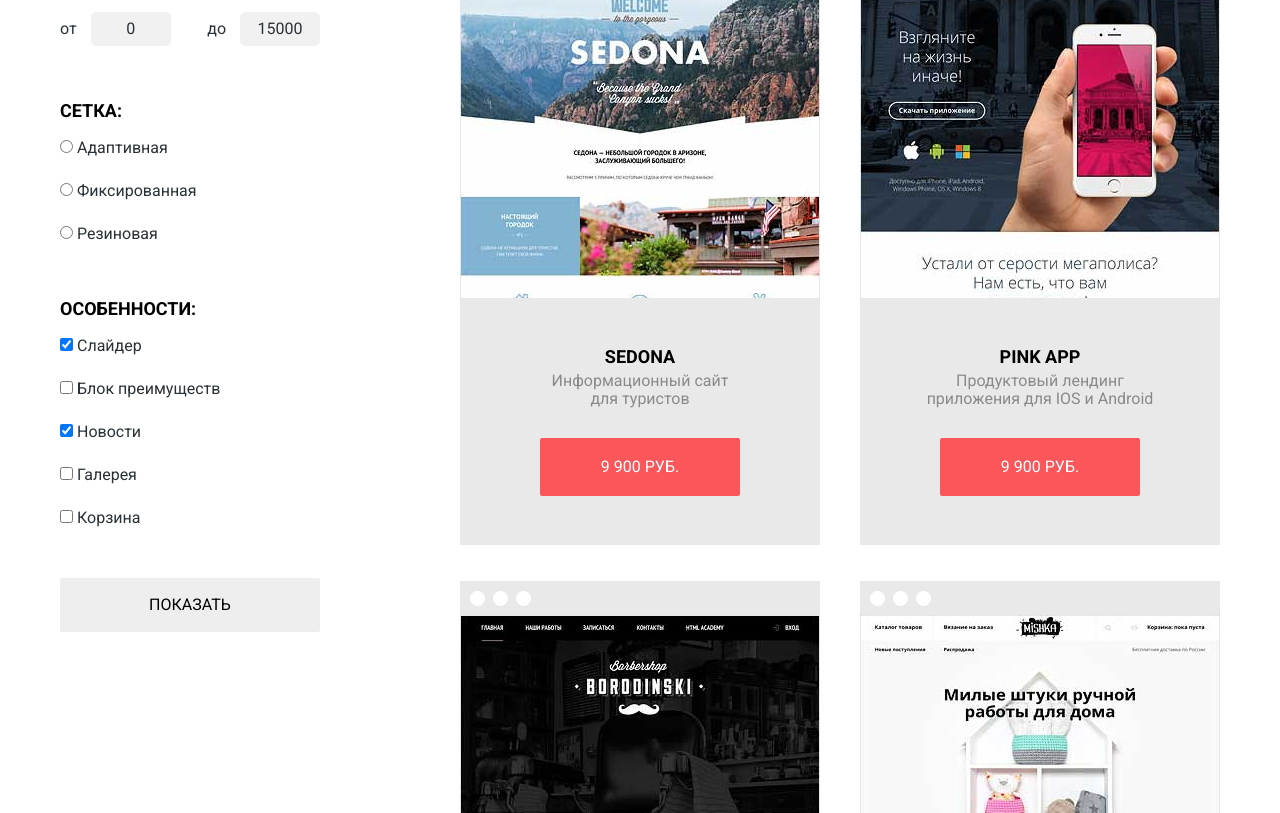
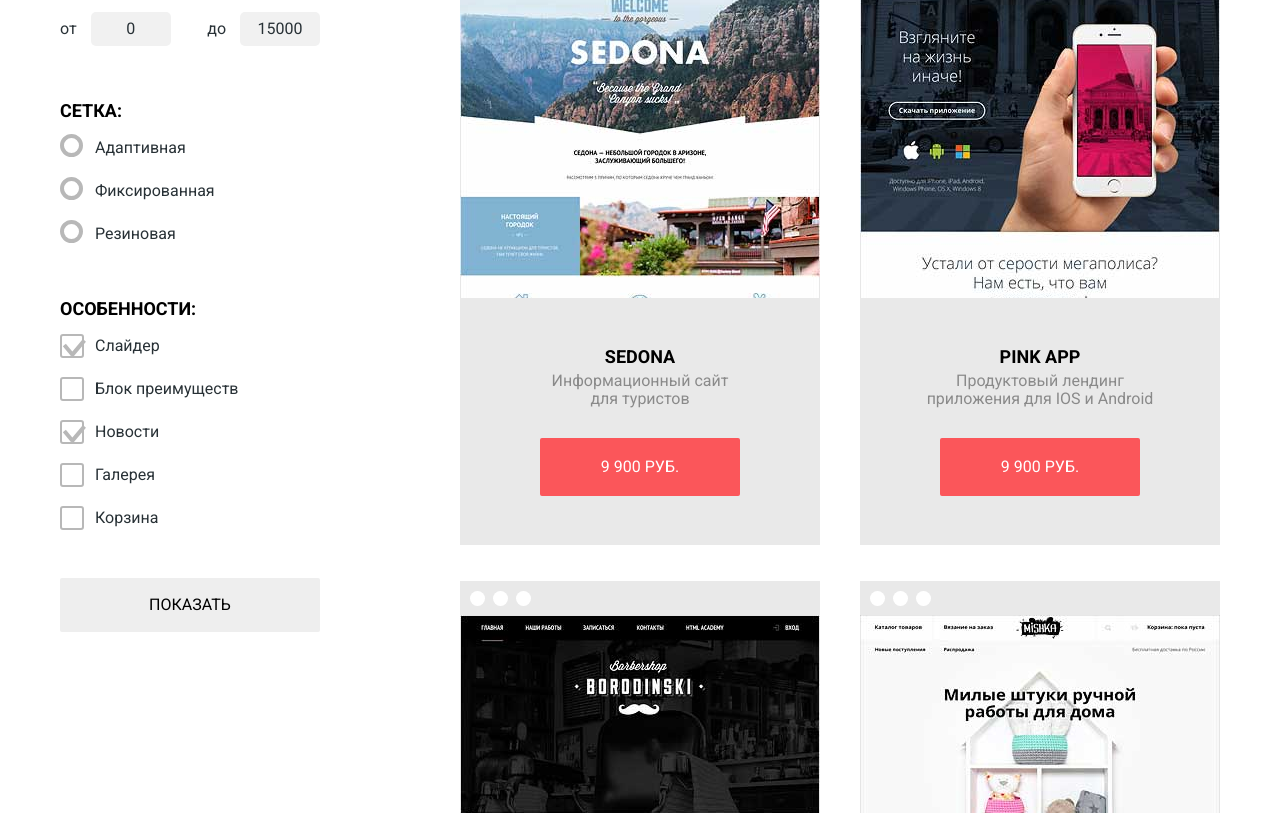
Before and after one commit to delssajri/231246-nerds, a plain HTML site: page inner.html in a window 1280 px wide. Shown: the part 527-1340 px from the top of the page. Drawn offline with nearby package versions, Linux system fonts and the light colour scheme.

Commit message:
add decorate elements

```diff
--- a/css/style.css
+++ b/css/style.css
@@ -73,6 +73,7 @@ body {
 .navigation-item {
 	display: inline-block;
 	vertical-align: top;
+	text-align: center;
 }
 
 .navigation-item:last-child {
@@ -84,6 +85,7 @@ body {
 	width: 90px;
 	padding-right: 25px;
 	padding-left: 25px;
+	text-align: center;
 	text-decoration: none;
 	text-transform: uppercase;
 	font-size: 16px;
@@ -135,36 +137,35 @@ body {
 	clear: both;
 }
 
-.slider-controls{
-	position:absolute;
-	bottom:95px;
-	left:50%;
-	width:200px;
-	height:10px;
-	margin-left:-100px;
-	text-align:center;
-	z-index:1000;
+.slider-controls {
+	position: absolute;
+	bottom: 95px;
+	left: 50%;
+	width: 200px;
+	height: 10px;
+	margin-left: -100px;
+	text-align: center;
+	z-index: 1000;
 }
 
 .slider-controls i{
-	display:inline-block;
-	width:4px;
-	height:4px;
-	margin:0 3px;
-	background:white;
-	border:3px solid white;
-	vertical-align:top;
-	border-radius:50%;
-	cursor:pointer;
+	display: inline-block;
+	width: 4px;
+	height: 4px;
+	margin: 0 3px;
+	background: white;
+	border: 3px solid white;
+	vertical-align: top;
+	border-radius: 50%;
+	cursor: pointer;
 }
 .slider-controls .active{
-	background:#c1c1c1;
+	background: #c1c1c1;
 }
 
 .slider {
 	padding-top: 87px;
 	padding-bottom: 80px;
-	background: url("../img/slide1.png") no-repeat 432px bottom;
 }
 
 h2.title {
@@ -182,13 +183,26 @@ h2.title {
 	margin-bottom: 40px;
 }
 
+.slider-container .slider:nth-child(2) {
+	background: url("../img/slide1.png") no-repeat 432px bottom;
+}
+
+.slider-container .slider:nth-child(3) {
+	display: none;
+	background: url("../img/slide2.png") no-repeat 432px bottom;
+}
+
+.slider-container .slider:nth-child(4) {
+	display: none;
+	background: url("../img/slide3.png") no-repeat 432px bottom;
+}
+
 .slider-one {
-	width: 380px;
-	/*background: url("../img/slide1.png") no-repeat right top;*/
+	width: 460px;
 }
 
 .slider-two {
-	width: 520px;
+	width: 560px;
 }
 
 .slider-three {
@@ -799,6 +813,85 @@ h1.title {
 	margin-bottom: 23px;
 }
 
+.radio-type {
+	position: relative;
+	padding-left: 35px;
+	cursor: pointer;
+}
+
+.radio-type input[type="radio"] {
+	display: none;
+}
+
+.radio-type input[type="radio"] +
+.radio-indicator {
+	position: absolute;
+	top: -4px;
+	left: 0;
+	width: 15px;
+	height: 15px;
+	border-radius: 50%;
+	border: 4px solid #b8b8b8;
+}
+
+.radio-type input[type="radio"]:checked +
+.radio-indicator::before {
+	content: "";
+	position: absolute;
+	top: 5px;
+	left: 5px;
+	width: 5px;
+	height: 5px;
+	background-color: #b8b8b8;
+	border-radius: 50%;
+	}
+
+.checkbox-type {
+	position: relative;
+	padding-left: 35px;
+	cursor: pointer;
+}
+
+.checkbox-type input[type="checkbox"] {
+	display: none;
+}
+
+.checkbox-type input[type="checkbox"] +
+.checkbox-indicator {
+	position: absolute;
+	top: -2px;
+	left: 0;
+	width: 20px;
+	height: 20px;
+	border-radius: 3px;
+	border: 2px solid #b8b8b8;
+}
+
+.checkbox-type input[type="checkbox"]:checked + .checkbox-indicator::before
+ {
+	content: "";
+	position: absolute;
+	top: 12px;
+	left: 0px;
+	width: 13px;
+	height: 4px;
+	background-color: #b8b8b8;
+	transform: rotate(50deg);
+}
+
+.checkbox-type input[type="checkbox"]:checked + .checkbox-indicator::after {
+	content: "";
+	position: absolute;
+	top: 10px;
+	left: 6px;
+	width: 20px;
+	height: 4px;
+	background-color: #b8b8b8;
+	transform: rotate(-50deg);
+	cursor: pointer;
+	}
+
+
 .filter-list li:last-child {
 	margin-bottom: 0;
 }
--- a/inner.html
+++ b/inner.html
@@ -54,16 +54,22 @@
           <p class="filter-title">Сетка:</p>
           <ul class="filter-list">
             <li class="list">
+              <label class="radio-type" for="adaptive-id">
               <input type="radio" name="type-grid" id="adaptive-id">
-              <label for="adaptive-id">Адаптивная</label>
+              <span class="radio-indicator"></span>
+              Адаптивная</label>
             </li>
             <li class="list">
+              <label class="radio-type" for="fixed-id">
               <input type="radio" name="type-grid" id="fixed-id">
-              <label for="fixed-id">Фиксированная</label>
+              <span class="radio-indicator"></span>
+              Фиксированная</label>
             </li>
             <li class="list">
+              <label class="radio-type" for="rubber-id">
               <input type="radio" name="type-grid" id="rubber-id">
-              <label for="rubber-id">Резиновая</label>
+              <span class="radio-indicator"></span>
+              Резиновая</label>
             </li>
           </ul>
         </div>
@@ -71,24 +77,35 @@
           <p class="filter-title">Особенности:</p>
           <ul class="filter-list">
             <li class="list">
+              <label class="checkbox-type" for="slider-id">
               <input type="checkbox" name="slider" id="slider-id" checked>
-              <label for="slider-id">Слайдер</label>
+              <span class="checkbox-indicator"></span>
+              Слайдер</label>
             </li>
             <li class="list">
+              <label class="checkbox-type" for="advantage-block-id">
               <input type="checkbox" name="advantage-block" id="advantage-block-id">
-              <label for="advantage-block-id">Блок преимуществ</label>
+              <span class="checkbox-indicator"></span>
+              Блок преимуществ</label>
             </li>
             <li class="list">
+              <label class="checkbox-type" for="news-id">
               <input type="checkbox" name="news" id="news-id" checked>
-              <label for="news-id">Новости</label>
+              <span class="checkbox-indicator"></span>
+              Новости</label>
             </li>
             <li class="list">
+              <label class="checkbox-type" for="gallery-id">
               <input type="checkbox" name="gallery" id="gallery-id">
-              <label for="gallery-id">Галерея</label>
+              <span class="checkbox-indicator"></span>
+              Галерея
+              </label>
             </li>
             <li class="list">
+              <label class="checkbox-type" for="basket-id">
               <input type="checkbox" name="basket" id="basket-id">
-              <label for="basket-id">Корзина</label>
+              <span class="checkbox-indicator"></span>
+              Корзина</label>
             </li>
           </ul>
         </div>
@@ -225,7 +242,7 @@
   </footer>
   <div class="popup">
     <h2 class="popup-title">Напишите нам</h2>
-    <button type="button"></button>
+    <button class="popup-button" type="button"></button>
     <form class="popup-form" action="http://htmlacademy.ru" method="get">
       <div class="user-data">
         <label class="user-title" for="name-id">Ваше имя:</label>
```
Also changed, not shown: index.html (+2 -21 lines).
